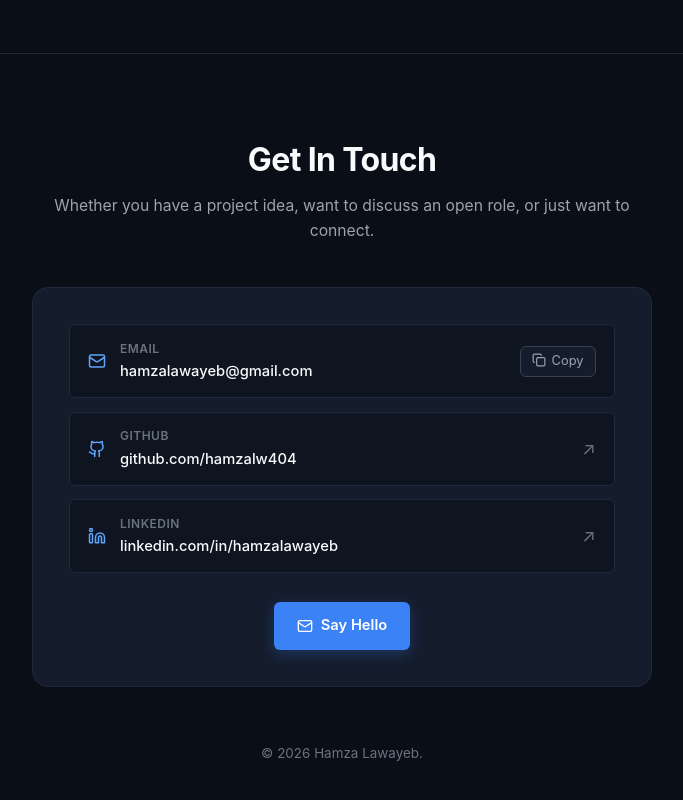
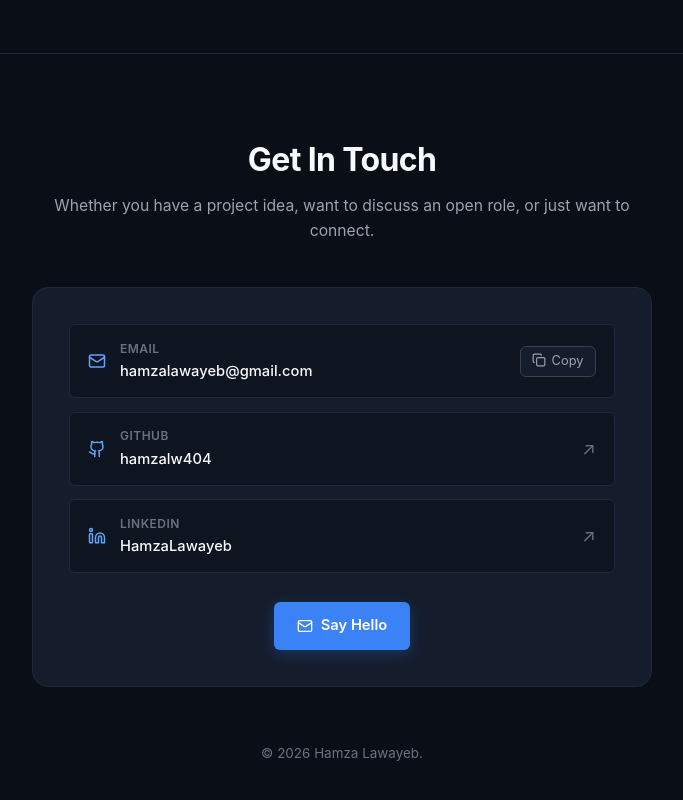
Before and after one commit to hamzalw404/portfolio, a React (Vite) app: page / in a window 1280 px wide. Shown: the part 3107-3907 px from the top of the page, without its empty margins (298-981 px from the left). Built offline with nearby package versions, Linux system fonts and the light colour scheme.

Commit message:
Update GitHub and LinkedIn links in Contact component

```diff
--- a/src/components/Contact.jsx
+++ b/src/components/Contact.jsx
@@ -62,14 +62,14 @@ export default function Contact() {
                 <IconGithub className="contact-icon" />
                 <div>
                   <span className="contact-label">GitHub</span>
-                  <span className="contact-value">github.com/hamzalw404</span>
+                  <span className="contact-value">hamzalw404</span>
                 </div>
               </div>
               <span className="pill-arrow">↗</span>
             </a>
 
             <a
-              href="https://linkedin.com/in/hamzalawayeb"
+              href="https://www.linkedin.com/in/hamza-lawayeb-a59750221/"
               className="contact-pill"
               target="_blank"
               rel="noopener noreferrer"
@@ -78,7 +78,7 @@ export default function Contact() {
                 <IconLinkedin className="contact-icon" />
                 <div>
                   <span className="contact-label">LinkedIn</span>
-                  <span className="contact-value">linkedin.com/in/hamzalawayeb</span>
+                  <span className="contact-value">HamzaLawayeb</span>
                 </div>
               </div>
               <span className="pill-arrow">↗</span>
```
